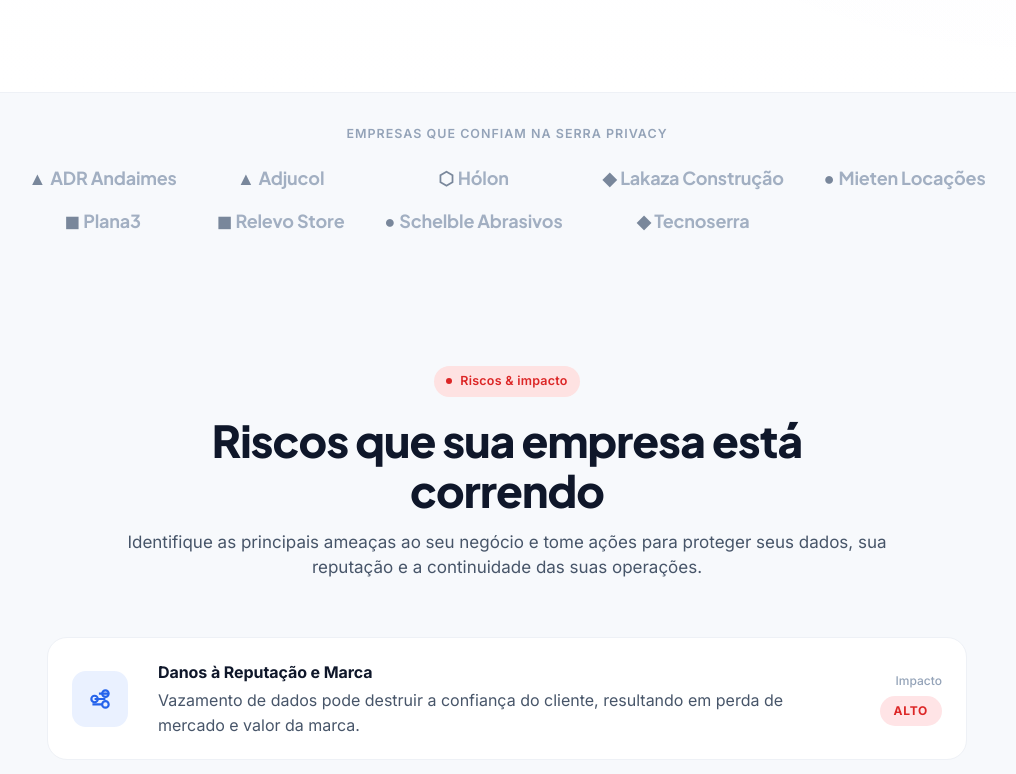
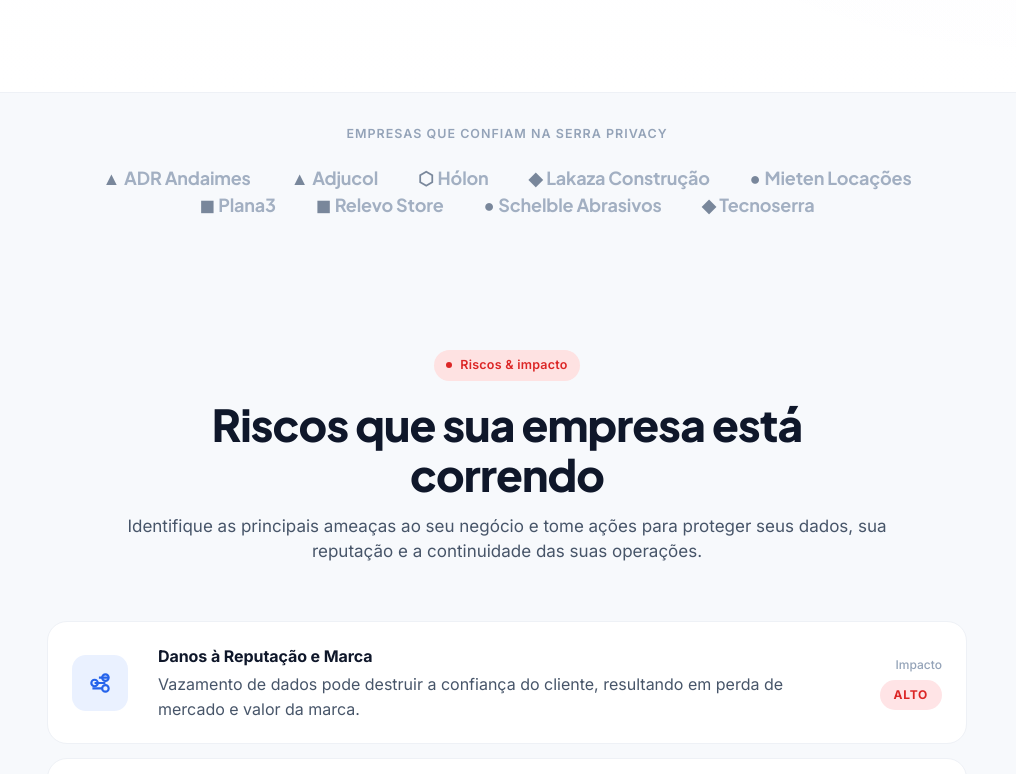
Before and after one commit to omatsudev/lgpd-platform, a Next.js app: page / in a window 1280 px wide. Shown: the part 860-1634 px from the top of the page, without its empty margins (133-1149 px from the left). Built offline with nearby package versions, Linux system fonts and the light colour scheme.

Commit message:
fix: center second row of trust strip companies

```diff
--- a/app/page.tsx
+++ b/app/page.tsx
@@ -579,26 +579,23 @@
           >
             Empresas que confiam na Serra Privacy
           </span>
-          <div
-            style={{
-              display: 'grid',
-              gridTemplateColumns: 'repeat(5, auto)',
-              gap: '16px 40px',
-              justifyContent: 'center',
-              justifyItems: 'center',
-            }}
-          >
           {[
+            [
               { glyph: '▲', name: 'ADR Andaimes' },
               { glyph: '▲', name: 'Adjucol' },
               { glyph: '⬡', name: 'Hólon' },
               { glyph: '◆', name: 'Lakaza Construção' },
               { glyph: '●', name: 'Mieten Locações' },
+            ],
+            [
               { glyph: '◼', name: 'Plana3' },
               { glyph: '◼', name: 'Relevo Store' },
               { glyph: '●', name: 'Schelble Abrasivos' },
               { glyph: '◆', name: 'Tecnoserra' },
-            ].map(({ glyph, name }) => (
+            ],
+          ].map((row, i) => (
+            <div key={i} style={{ display: 'flex', gap: 40, justifyContent: 'center', flexWrap: 'wrap' }}>
+              {row.map(({ glyph, name }) => (
                 <span
                   key={name}
                   style={{
@@ -616,6 +613,7 @@
                 </span>
               ))}
             </div>
+          ))}
         </div>
       </div>
 
```
Lines whose indentation alone changed are shown as unchanged.
